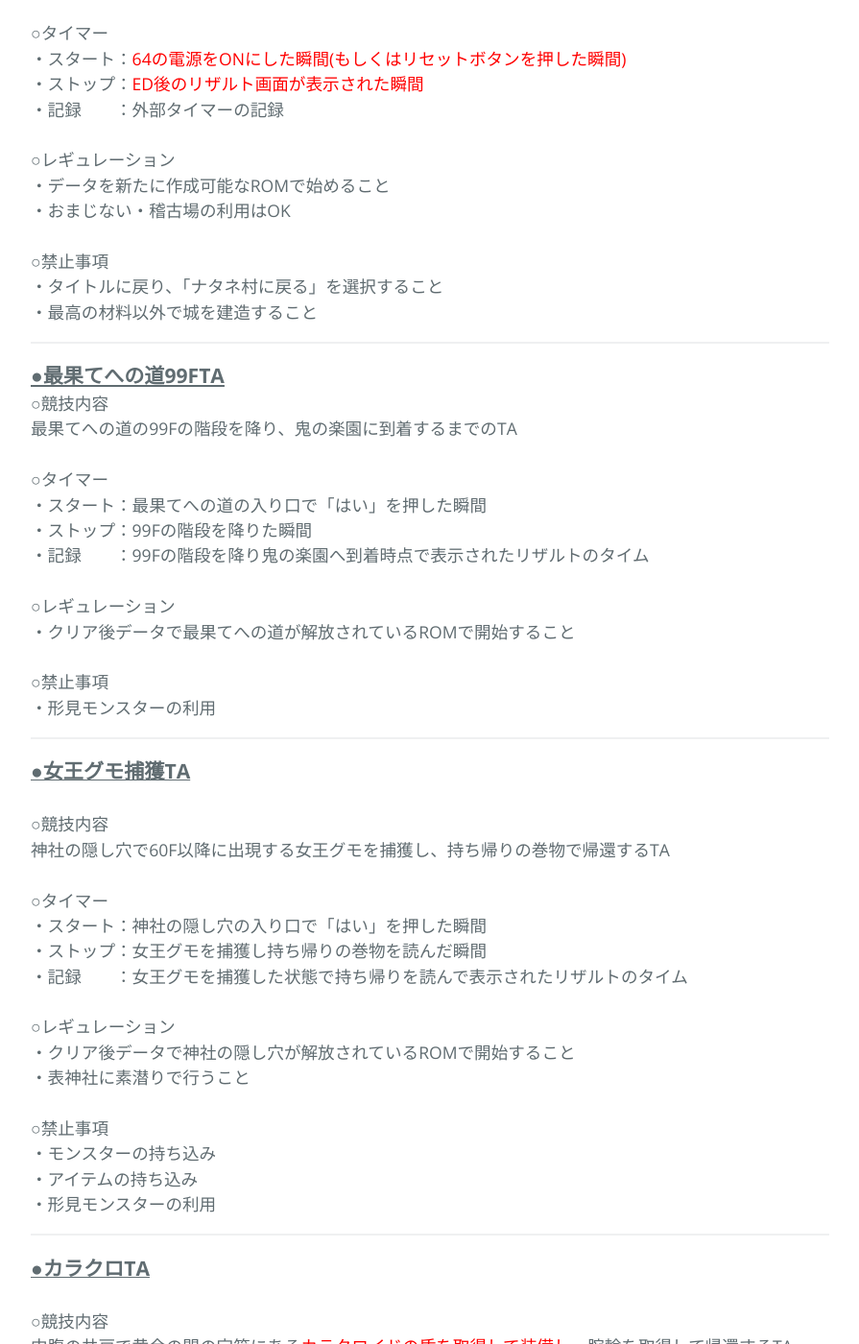
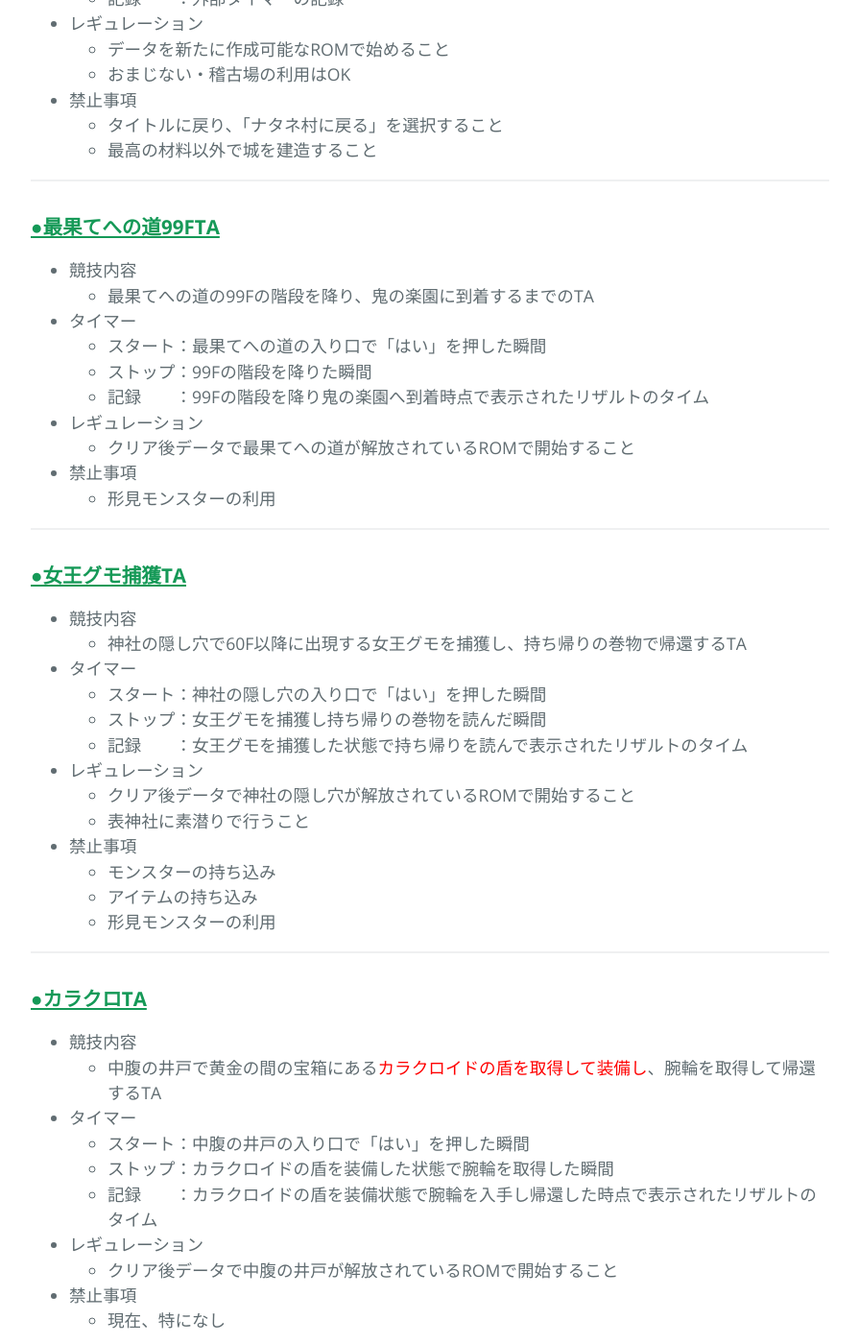
Before and after one commit to riwn/my-shiren2, a Jekyll site: the page built from _posts/ta/2021-04-24-ta-regulation.md, in a window 1280 px wide and 1400 px high, scrolled down 4143 px. Shown: the whole window at 96% size, without its empty margins (192-1087 px from the left). Built offline with Jekyll 4.4.1, drawn with Linux system fonts in a browser that asks for light colours; nearby versions of some CDN libraries; some of the changed text lies outside the part shown.

Commit message:
リファクタ

```diff
--- a/_posts/ta/2021-04-24-ta-regulation.md
+++ b/_posts/ta/2021-04-24-ta-regulation.md
@@ -47,7 +47,7 @@ categories: ta
   - 中腹の井戸
     - 腕輪取得TA
     - <span style="color:rgb(0,0,255);">**カラクロイドの盾取得TA**(以下、カラクロTA)</span>
-    - 中腹の井戸99FTA<br />
+    - 中腹の井戸99FTA
   - 鬼ヶ島
     - <span style="color:rgb(0,0,255);">**鬼ヶ島ありありTA**</span>
     - 鬼ヶ島なしなしTA
@@ -96,33 +96,119 @@ RTA→<span style="text-decoration:underline;">**外部タイマー**</span>
 
 ---
 
-<span style="text-decoration:underline;font-size:120%;">**●ストーリーTA**</span>
-○競技内容<br />データ作成からお城を作成し、鬼ヶ島で親分を討伐するまでのTA<br /><br />○タイマー<br />・スタート：データを作成して「はい」を押した瞬間からスタート<br />・ストップ：親分を討伐した瞬間<br />・記録　　：ED後に表示されるリザルトのプレイ時間<br /><br />○レギュレーション<br />・データを新たに作成可能なROMで始めること<br />・おまじない・稽古場の利用はOK<br /><br />○禁止事項<br />・タイトルに戻り、「ナタネ村に戻る」を選択すること<br />・イベント終了直後にリセットを押すこと<br />
+### **<u>●ストーリーTA</u>**
+
+- 競技内容
+  - データ作成からお城を作成し、鬼ヶ島で親分を討伐するまでのTA
+- タイマー
+  - スタート：データを作成して「はい」を押した瞬間からスタート
+  - ストップ：親分を討伐した瞬間
+  - 記録　　：ED後に表示されるリザルトのプレイ時間
+- レギュレーション
+  - データを新たに作成可能なROMで始めること
+  - おまじない・稽古場の利用はOK
+- 禁止事項
+  - タイトルに戻り、「ナタネ村に戻る」を選択すること
+  - イベント終了直後にリセットを押すこと
 
 ---
 
-<span style="text-decoration:underline;"><span style="font-size:120%;">**●ストーリーRTA**<br /><br />
-</span></span>ほとんどストーリーTAと同じですがタイマーのスタート、ストップの瞬間が違う。<br />○競技内容<br />データ作成からお城を作成し、鬼ヶ島で親分を討伐するまでのRTA<br />外部タイマーを利用する<br /><br />○タイマー<br />・スタート：<span style="color:rgb(255,0,0);">64の電源をONにした瞬間(もしくはリセットボタンを押した瞬間)</span><br />・ストップ：<span style="color:rgb(255,0,0);">ED後のリザルト画面が表示された瞬間</span><br />・記録　　：外部タイマーの記録<br /><br />○レギュレーション<br />・データを新たに作成可能なROMで始めること<br />・おまじない・稽古場の利用はOK<br /><br />○禁止事項<br />・タイトルに戻り、「ナタネ村に戻る」を選択すること<br />
+### **<u>●ストーリーRTA</u>**
+ほとんどストーリーTAと同じですがタイマーのスタート、ストップの瞬間が違う。
+- 競技内容
+  - データ作成からお城を作成し、鬼ヶ島で親分を討伐するまでのRTA
+  - 外部タイマーを利用する
+- タイマー
+  - スタート：<span style="color:rgb(255,0,0);">64の電源をONにした瞬間(もしくはリセットボタンを押した瞬間)</span>
+  - ストップ：<span style="color:rgb(255,0,0);">ED後のリザルト画面が表示された瞬間</span>
+  - 記録　　：外部タイマーの記録
+- レギュレーション
+  - データを新たに作成可能なROMで始めること
+  - おまじない・稽古場の利用はOK
+- 禁止事項
+  - タイトルに戻り、「ナタネ村に戻る」を選択すること
 
 ---
 
-<span style="text-decoration:underline;font-size:120%;">**●黄金城RTA**</span>
-<br /><br />黄金城もTAはあるがRTAが主流になっている。(何でかは知らん)<br />○競技内容<br />データ作成から最高の材料のみでお城を作成し、鬼ヶ島で親分を討伐するまでのRTA<br />外部タイマーを利用する<br /><br />○タイマー<br />・スタート：<span style="color:rgb(255,0,0);">64の電源をONにした瞬間(もしくはリセットボタンを押した瞬間)</span><br />・ストップ：<span style="color:rgb(255,0,0);">ED後のリザルト画面が表示された瞬間</span><br />・記録　　：外部タイマーの記録<br /><br />○レギュレーション<br />・データを新たに作成可能なROMで始めること<br />・おまじない・稽古場の利用はOK<br /><br />○禁止事項<br />・タイトルに戻り、「ナタネ村に戻る」を選択すること<br />・最高の材料以外で城を建造すること<br />
+### **<u>●黄金城RTA</u>**
+黄金城もTAはあるがRTAが主流になっている。(何でかは知らん)
+- 競技内容
+  - データ作成から最高の材料のみでお城を作成し、鬼ヶ島で親分を討伐するまでのRTA
+  - 外部タイマーを利用する
+- タイマー
+  - スタート：<span style="color:rgb(255,0,0);">64の電源をONにした瞬間(もしくはリセットボタンを押した瞬間)</span>
+  - ストップ：<span style="color:rgb(255,0,0);">ED後のリザルト画面が表示された瞬間</span>
+  - 記録　　：外部タイマーの記録
+- レギュレーション
+  - データを新たに作成可能なROMで始めること
+  - おまじない・稽古場の利用はOK
+- 禁止事項
+  - タイトルに戻り、「ナタネ村に戻る」を選択すること
+  - 最高の材料以外で城を建造すること
 
 ---
 
-<strong><span style="text-decoration:underline;font-size:120%;">●最果てへの道99FTA</span>
-</strong>○競技内容<br />最果てへの道の99Fの階段を降り、鬼の楽園に到着するまでのTA<br /><br />○タイマー<br />・スタート：最果てへの道の入り口で「はい」を押した瞬間<br />・ストップ：99Fの階段を降りた瞬間<br />・記録　　：99Fの階段を降り鬼の楽園へ到着時点で表示されたリザルトのタイム<br /><br />○レギュレーション<br />・クリア後データで最果てへの道が解放されているROMで開始すること<br /><br />○禁止事項<br />・形見モンスターの利用<br />
+### **<u>●最果てへの道99FTA</u>**
+- 競技内容
+  - 最果てへの道の99Fの階段を降り、鬼の楽園に到着するまでのTA
+- タイマー
+  - スタート：最果てへの道の入り口で「はい」を押した瞬間
+  - ストップ：99Fの階段を降りた瞬間
+  - 記録　　：99Fの階段を降り鬼の楽園へ到着時点で表示されたリザルトのタイム
+- レギュレーション
+  - クリア後データで最果てへの道が解放されているROMで開始すること
+- 禁止事項
+  - 形見モンスターの利用
 
 ---
 
-<strong><span style="text-decoration:underline;"><span style="font-size:120%;">●女王グモ捕獲TA</span></span><br /><br /></strong>○競技内容<br />神社の隠し穴で60F以降に出現する女王グモを捕獲し、持ち帰りの巻物で帰還するTA<br /><br />○タイマー<br />・スタート：神社の隠し穴の入り口で「はい」を押した瞬間<br />・ストップ：女王グモを捕獲し持ち帰りの巻物を読んだ瞬間<br />・記録　　：女王グモを捕獲した状態で持ち帰りを読んで表示されたリザルトのタイム<br /><br />○レギュレーション<br />・クリア後データで神社の隠し穴が解放されているROMで開始すること<br />・表神社に素潜りで行うこと<br /><br />○禁止事項<br />・モンスターの持ち込み<br />・アイテムの持ち込み<br />・形見モンスターの利用<br />
+### **<u>●女王グモ捕獲TA</u>**
+- 競技内容
+  - 神社の隠し穴で60F以降に出現する女王グモを捕獲し、持ち帰りの巻物で帰還するTA
+- タイマー
+  - スタート：神社の隠し穴の入り口で「はい」を押した瞬間
+  - ストップ：女王グモを捕獲し持ち帰りの巻物を読んだ瞬間
+  - 記録　　：女王グモを捕獲した状態で持ち帰りを読んで表示されたリザルトのタイム
+- レギュレーション
+  - クリア後データで神社の隠し穴が解放されているROMで開始すること
+  - 表神社に素潜りで行うこと
+- 禁止事項
+  - モンスターの持ち込み
+  - アイテムの持ち込み
+  - 形見モンスターの利用
 
 ---
 
-<strong><span style="text-decoration:underline;"><span style="font-size:120%;">●カラクロTA</span></span><br /><br /></strong>○競技内容<br />中腹の井戸で黄金の間の宝箱にある<span style="color:rgb(255,0,0);">カラクロイドの盾を取得して装備し</span>、腕輪を取得して帰還するTA<br /><br />○タイマー<br />・スタート：中腹の井戸の入り口で「はい」を押した瞬間<br />・ストップ：カラクロイドの盾を装備した状態で腕輪を取得した瞬間<br />・記録　　：カラクロイドの盾を装備状態で腕輪を入手し帰還した時点で表示されたリザルトのタイム<br /><br />○レギュレーション<br />・クリア後データで中腹の井戸が解放されているROMで開始すること<br /><br />○禁止事項<br />・現在、特になし<br />
+### **<u>●カラクロTA</u>**
+- 競技内容
+  - 中腹の井戸で黄金の間の宝箱にある<span style="color:rgb(255,0,0);">カラクロイドの盾を取得して装備し</span>、腕輪を取得して帰還するTA
+- タイマー
+  - スタート：中腹の井戸の入り口で「はい」を押した瞬間
+  - ストップ：カラクロイドの盾を装備した状態で腕輪を取得した瞬間
+  - 記録　　：カラクロイドの盾を装備状態で腕輪を入手し帰還した時点で表示されたリザルトのタイム
+- レギュレーション
+  - クリア後データで中腹の井戸が解放されているROMで開始すること
+- 禁止事項
+  - 現在、特になし
 
 ---
 
-<strong><span style="text-decoration:underline;"><span style="font-size:120%;">●鬼ヶ島ありありTA</span></span><br /><br /></strong>○競技内容<br />鬼ヶ島を素潜りして親分を倒すTA<br /><br />○タイマー<br />・スタート：鬼ヶ島入り口で「はい」を押した瞬間<br />・ストップ：親分を撃破した瞬間<br />・記録　　：親分撃破後に表示されたリザルトのタイム<br /><br />○レギュレーション<br />・クリア後データで開始すること<br />・鬼ヶ島に素潜りすること<br />・仲間は何人でも連れ込み可です<br />・ギタン投げ・ねだやしの巻物(白紙の巻物)を利用しての親分撃破は可です<br /><br />○禁止事項<br />・アイテムの持ち込み<br />・マーモ/アスカを利用してのアイテムの持ち込み<br />・形見モンスターの利用<br />・形見の壺の利用<br />・ギタンの持ち込み<br /><br /><br />
-<div style="text-align:right;">参考文献：風来のシレン2 ストーリーTA 上級カットチャートhttps://ch.nicovideo.jp/tansu/blomaga/ar574565</div><br />
+### **<u>●鬼ヶ島ありありTA</u>**
+- 競技内容
+  - 鬼ヶ島を素潜りして親分を倒すTA
+- タイマー
+  - スタート：鬼ヶ島入り口で「はい」を押した瞬間
+  - ストップ：親分を撃破した瞬間
+  - 記録　　：親分撃破後に表示されたリザルトのタイム
+- レギュレーション
+  - クリア後データで開始すること
+  - 鬼ヶ島に素潜りすること
+  - 仲間は何人でも連れ込み可です
+  - ギタン投げ・ねだやしの巻物(白紙の巻物)を利用しての親分撃破は可です
+- 禁止事項
+  - アイテムの持ち込み
+  - マーモ/アスカを利用してのアイテムの持ち込み
+  - 形見モンスターの利用
+  - 形見の壺の利用
+  - ギタンの持ち込み
+<div style="text-align:right;">参考文献：風来のシレン2 ストーリーTA 上級カットチャートhttps://ch.nicovideo.jp/tansu/blomaga/ar574565</div>
```
